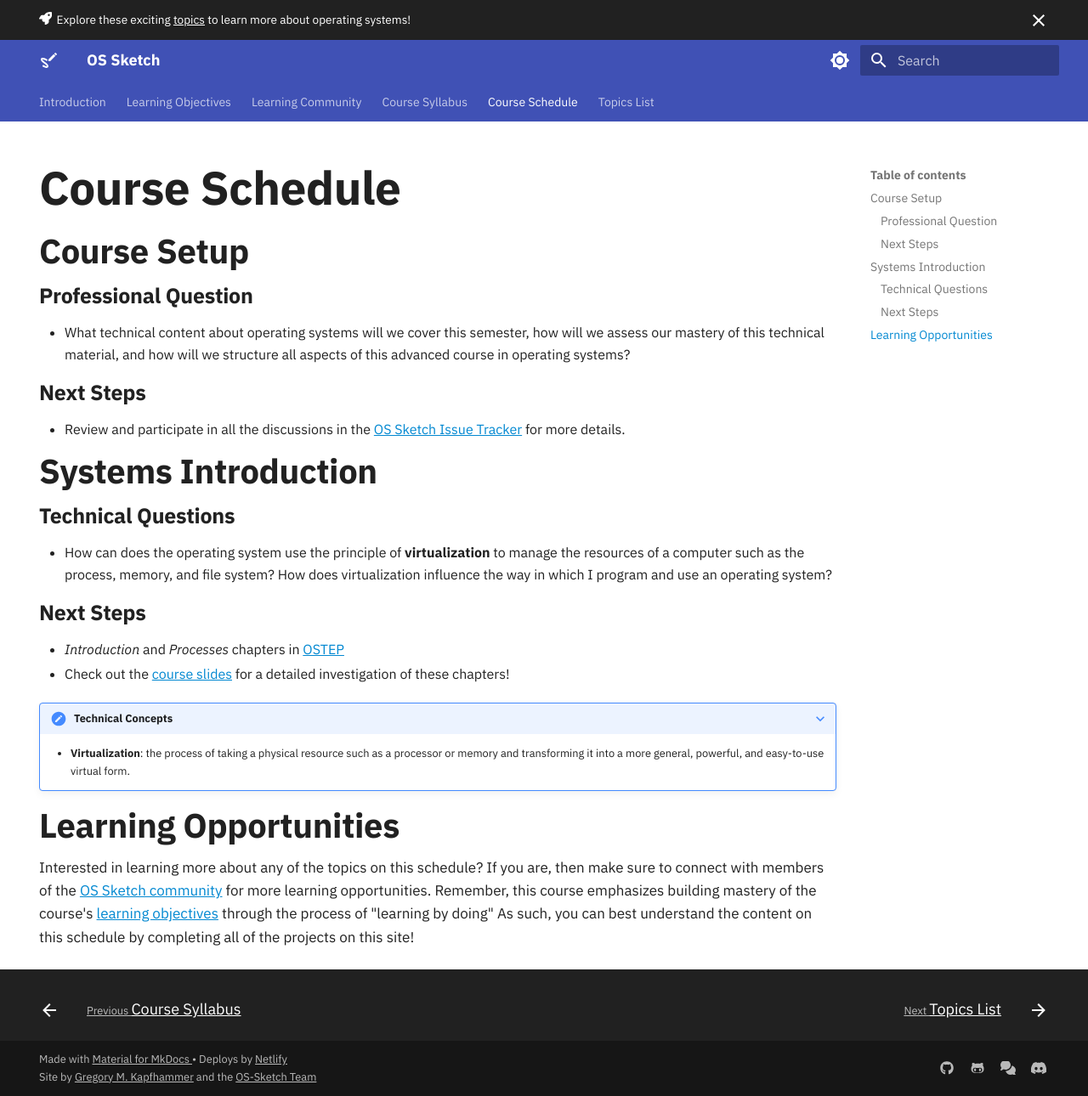
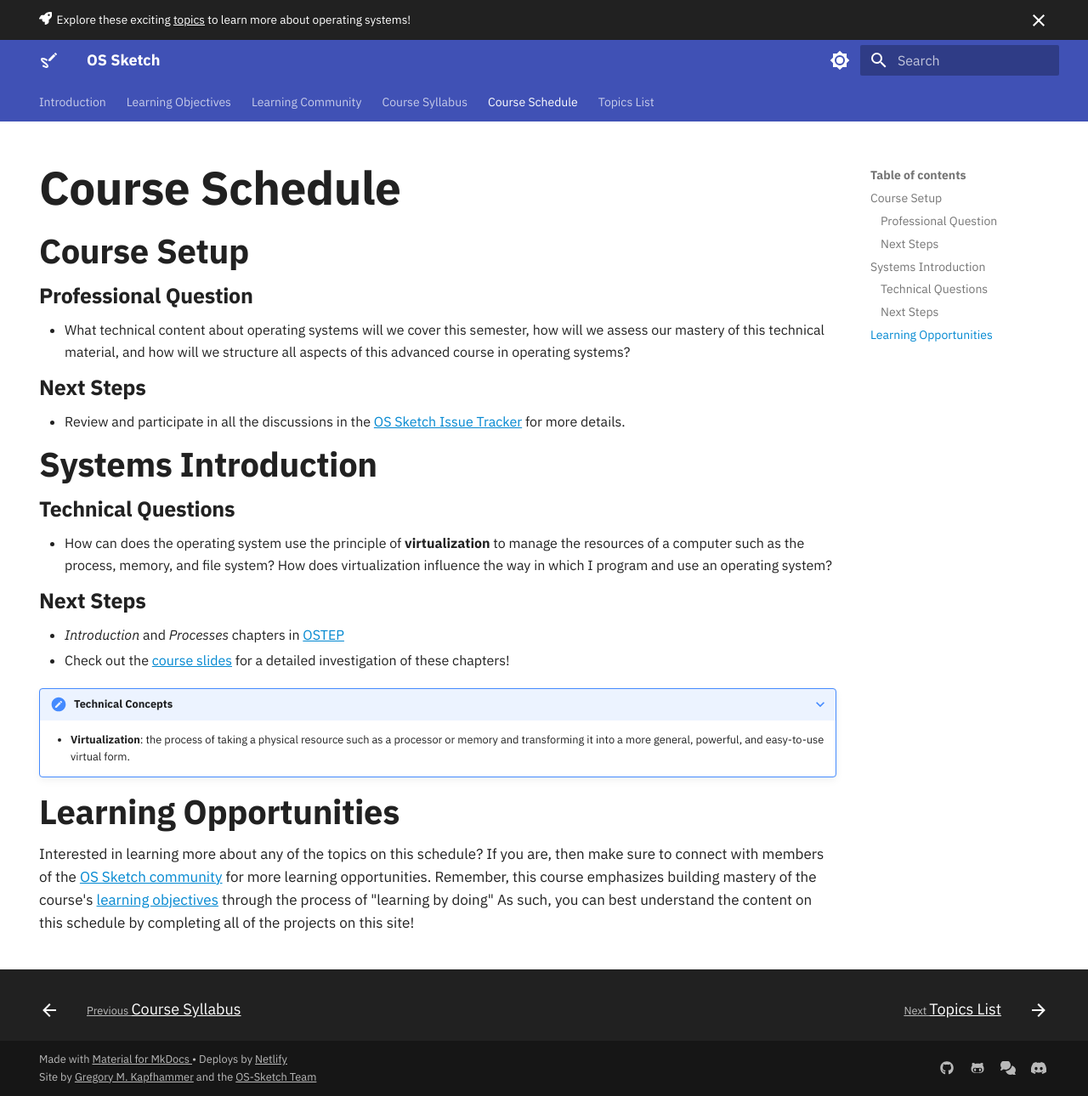
Before and after one commit to OS-Sketch/www.os-sketch.com, an MkDocs documentation site: the page built from docs/operating-systems/schedule.md, in a window 1280 px wide and 1290 px high. Shown: the whole window at 85% size. Built offline with MkDocs 1.6.1 and Material for MkDocs 9.7.7, drawn with Linux system fonts in a browser that asks for light colours.

Commit message:
fix: Tighten the formatting for margin-top and margin-bottom for h3 in extra.css.

```diff
--- a/docs/stylesheets/extra.css
+++ b/docs/stylesheets/extra.css
@@ -97,8 +97,8 @@ a {
     color: var(--md-default-fg-color);
     font-weight: 600;
     font-size: 1.25rem;
-    margin-top: .75em;
-    margin-bottom: .75em;
+    margin-top: .35em;
+    margin-bottom: .25em;
     line-height: 1.0;
 }
 
```
